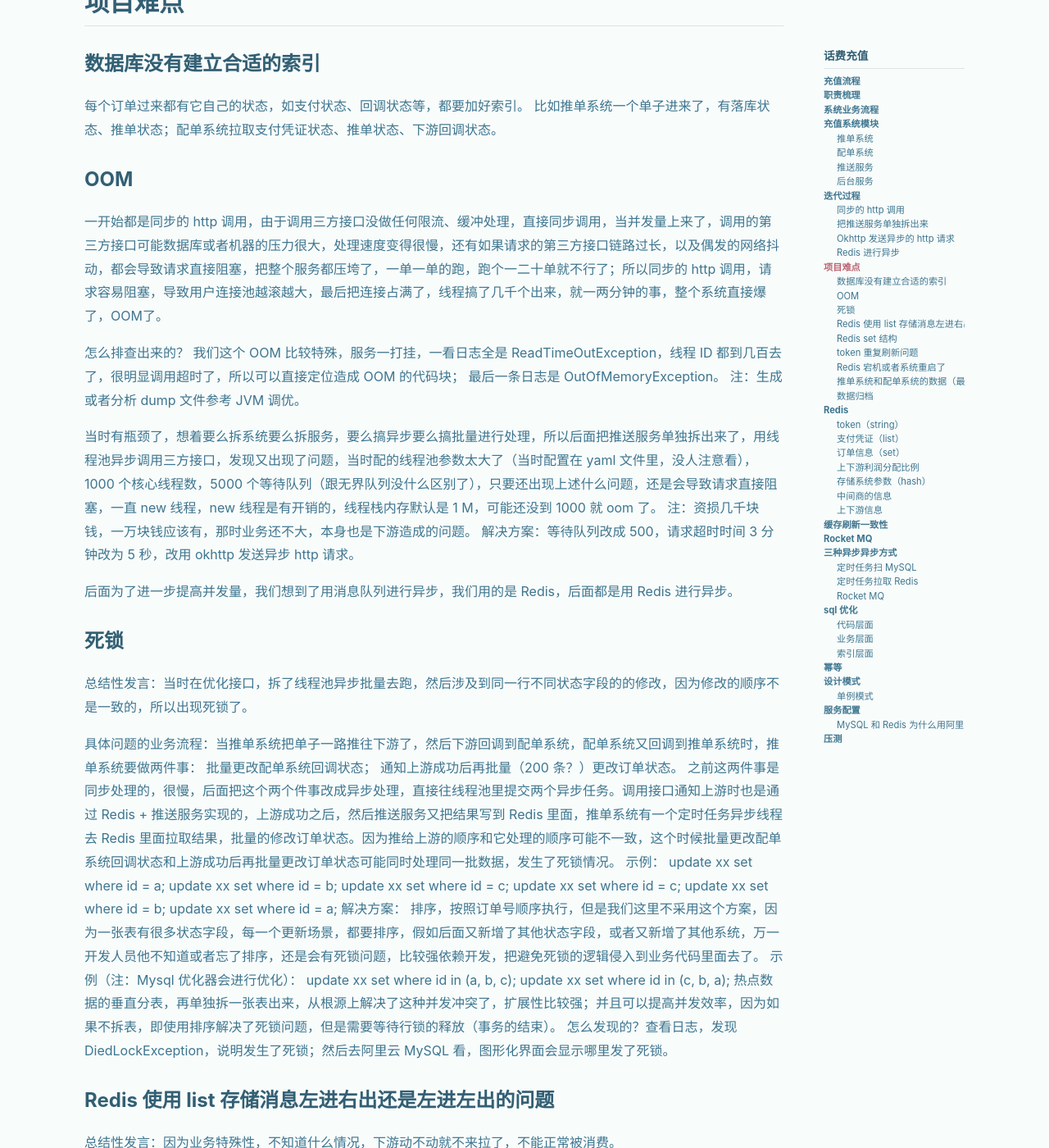
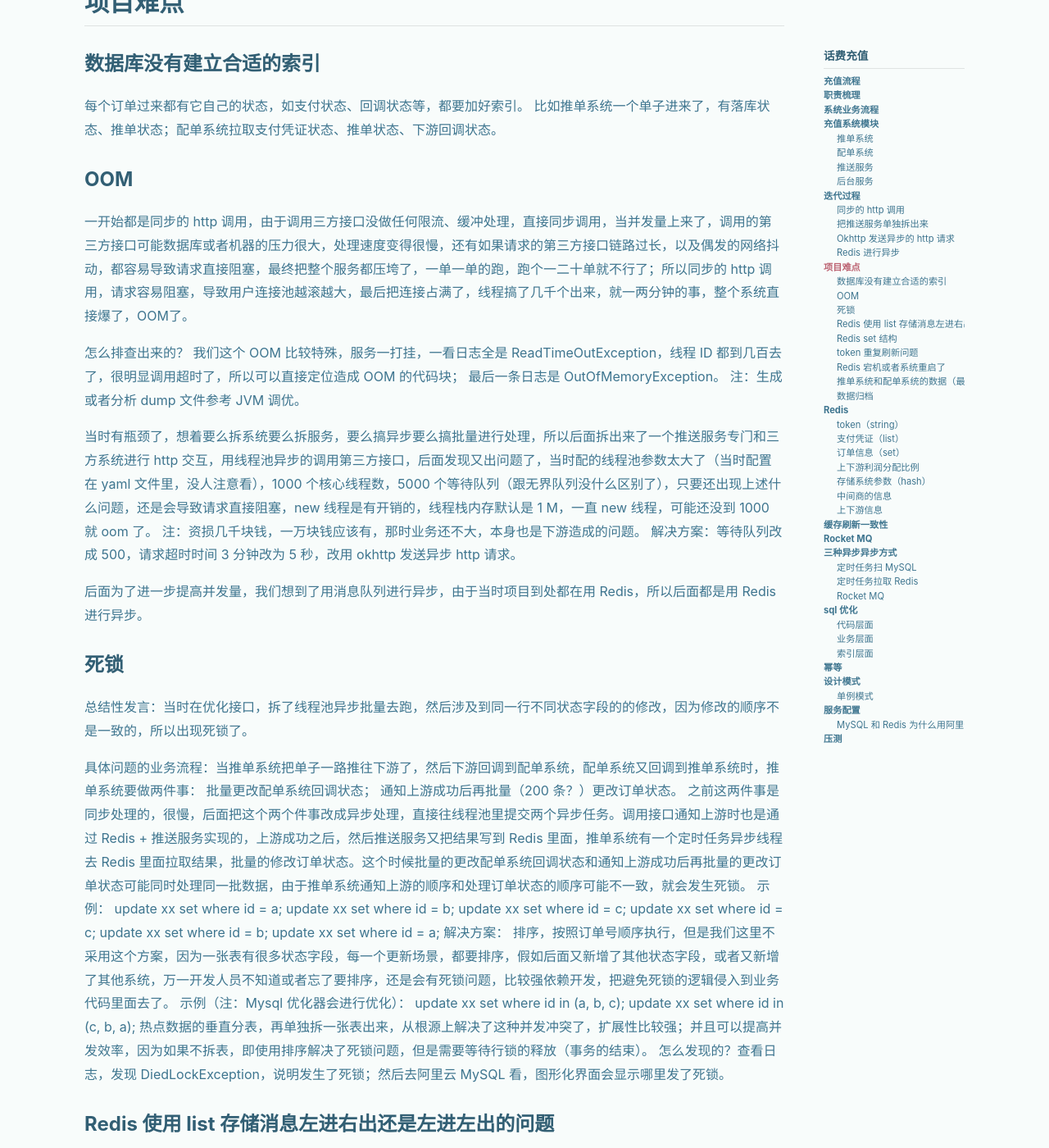
Before and after one commit to lvLiu-kun/lvLiu-kun.github.io, a Jekyll site: the page built from _posts/2024-07-23-话费充值.md, in a window 1280 px wide and 1400 px high, scrolled down 3048 px. Shown: the whole window at 82% size. Built offline with Jekyll 4.4.1, drawn with Linux system fonts in a browser that asks for light colours; nearby versions of some CDN libraries; some of the changed text lies outside the part shown.

Commit message:
修改内容

```diff
--- a/_posts/2024-07-23-话费充值.md
+++ b/_posts/2024-07-23-话费充值.md
@@ -72,7 +72,7 @@ c 端用户在平台商家那边充值话费，然后平台商家把单子推给
 
 缺点：
 很慢，tps 达不到平台商家要求，上线要求达到 100 Tps，当时项目只能承受 10 Tps左右。
-网络抖动容易导致请求阻塞，如果我们拉运营代理商的支付凭证快了，或者上下游拉我们的接口快了，再或者推单系统和配单系统有延迟了，直接一个网络抖动把整个项目系统拖垮了，这也是为什么我们会出现 oom 这种问题。
+请求容易阻塞，如果我们拉运营代理商的支付凭证快了，或者上下游拉我们的接口快了，再或者推单系统和配单系统之间有网络延迟，直接一个网络抖动把整个项目系统拖垮了，这也是为什么我们会出现 oom 这种问题。
 
 ### 把推送服务单独拆出来
 
@@ -95,18 +95,18 @@ c 端用户在平台商家那边充值话费，然后平台商家把单子推给
 
 ### OOM
 
-一开始都是同步的 http 调用，由于调用三方接口没做任何限流、缓冲处理，直接同步调用，当并发量上来了，调用的第三方接口可能数据库或者机器的压力很大，处理速度变得很慢，还有如果请求的第三方接口链路过长，以及偶发的网络抖动，都会导致请求直接阻塞，把整个服务都压垮了，一单一单的跑，跑个一二十单就不行了；所以同步的 http 调用，请求容易阻塞，导致用户连接池越滚越大，最后把连接占满了，线程搞了几千个出来，就一两分钟的事，整个系统直接爆了，OOM了。
+一开始都是同步的 http 调用，由于调用三方接口没做任何限流、缓冲处理，直接同步调用，当并发量上来了，调用的第三方接口可能数据库或者机器的压力很大，处理速度变得很慢，还有如果请求的第三方接口链路过长，以及偶发的网络抖动，都容易导致请求直接阻塞，最终把整个服务都压垮了，一单一单的跑，跑个一二十单就不行了；所以同步的 http 调用，请求容易阻塞，导致用户连接池越滚越大，最后把连接占满了，线程搞了几千个出来，就一两分钟的事，整个系统直接爆了，OOM了。
 
 怎么排查出来的？
 我们这个 OOM 比较特殊，服务一打挂，一看日志全是 ReadTimeOutException，线程 ID 都到几百去了，很明显调用超时了，所以可以直接定位造成 OOM 的代码块；
 最后一条日志是 OutOfMemoryException。
 注：生成或者分析 dump 文件参考 JVM 调优。
 
-当时有瓶颈了，想着要么拆系统要么拆服务，要么搞异步要么搞批量进行处理，所以后面把推送服务单独拆出来了，用线程池异步调用三方接口，发现又出现了问题，当时配的线程池参数太大了（当时配置在 yaml 文件里，没人注意看），1000 个核心线程数，5000 个等待队列（跟无界队列没什么区别了），只要还出现上述什么问题，还是会导致请求直接阻塞，一直 new 线程，new 线程是有开销的，线程栈内存默认是 1 M，可能还没到 1000 就 oom 了。
+当时有瓶颈了，想着要么拆系统要么拆服务，要么搞异步要么搞批量进行处理，所以后面拆出来了一个推送服务专门和三方系统进行 http 交互，用线程池异步的调用第三方接口，后面发现又出问题了，当时配的线程池参数太大了（当时配置在 yaml 文件里，没人注意看），1000 个核心线程数，5000 个等待队列（跟无界队列没什么区别了），只要还出现上述什么问题，还是会导致请求直接阻塞，new 线程是有开销的，线程栈内存默认是 1 M，一直 new 线程，可能还没到 1000 就 oom 了。
 注：资损几千块钱，一万块钱应该有，那时业务还不大，本身也是下游造成的问题。
 解决方案：等待队列改成 500，请求超时时间 3 分钟改为 5 秒，改用 okhttp 发送异步 http 请求。
 
-后面为了进一步提高并发量，我们想到了用消息队列进行异步，我们用的是 Redis，后面都是用 Redis 进行异步。
+后面为了进一步提高并发量，我们想到了用消息队列进行异步，由于当时项目到处都在用 Redis，所以后面都是用 Redis 进行异步。
 
 ### 死锁
 
@@ -115,7 +115,7 @@ c 端用户在平台商家那边充值话费，然后平台商家把单子推给
 具体问题的业务流程：当推单系统把单子一路推往下游了，然后下游回调到配单系统，配单系统又回调到推单系统时，推单系统要做两件事：
 批量更改配单系统回调状态；
 通知上游成功后再批量（200 条？）更改订单状态。
-之前这两件事是同步处理的，很慢，后面把这个两个件事改成异步处理，直接往线程池里提交两个异步任务。调用接口通知上游时也是通过 Redis + 推送服务实现的，上游成功之后，然后推送服务又把结果写到 Redis 里面，推单系统有一个定时任务异步线程去 Redis 里面拉取结果，批量的修改订单状态。因为推给上游的顺序和它处理的顺序可能不一致，这个时候批量更改配单系统回调状态和上游成功后再批量更改订单状态可能同时处理同一批数据，发生了死锁情况。
+之前这两件事是同步处理的，很慢，后面把这个两个件事改成异步处理，直接往线程池里提交两个异步任务。调用接口通知上游时也是通过 Redis + 推送服务实现的，上游成功之后，然后推送服务又把结果写到 Redis 里面，推单系统有一个定时任务异步线程去 Redis 里面拉取结果，批量的修改订单状态。这个时候批量的更改配单系统回调状态和通知上游成功后再批量的更改订单状态可能同时处理同一批数据，由于推单系统通知上游的顺序和处理订单状态的顺序可能不一致，就会发生死锁。
 示例：
 update xx set where id = a;
 update xx set where id = b;
@@ -124,7 +124,7 @@ update xx set where id = c;
 update xx set where id = b;
 update xx set where id = a;
 解决方案：
-排序，按照订单号顺序执行，但是我们这里不采用这个方案，因为一张表有很多状态字段，每一个更新场景，都要排序，假如后面又新增了其他状态字段，或者又新增了其他系统，万一开发人员他不知道或者忘了排序，还是会有死锁问题，比较强依赖开发，把避免死锁的逻辑侵入到业务代码里面去了。
+排序，按照订单号顺序执行，但是我们这里不采用这个方案，因为一张表有很多状态字段，每一个更新场景，都要排序，假如后面又新增了其他状态字段，或者又新增了其他系统，万一开发人员不知道或者忘了要排序，还是会有死锁问题，比较强依赖开发，把避免死锁的逻辑侵入到业务代码里面去了。
 示例（注：Mysql 优化器会进行优化）：
 update xx set where id in (a, b, c);
 update xx set where id in (c, b, a);
@@ -164,7 +164,7 @@ update xx set where id in (c, b, a);
 场景 1：并发比较高的时候，当 token 过期的一瞬间，如果同时进入 100 个请求，就同时去刷新了，本来只要刷新一次 token。
 
 解决方案：reentrantlock + 自旋锁
-一开始考虑的是加锁；虽然加锁能保证不会同时去刷新，但是它们会顺序去刷新，所以后面改成加锁后还要进行 double check；为了防止线程没抢到锁一直等待，我们还设置了一个 200 ms 的超时时间；以及为了防止后面线程加锁超时后直接就返回成功了，而先抢到锁的线程刷新失败了，我们还加入了自旋机制。
+一开始考虑的是加锁；虽然加锁能保证不会同时去刷新，但是它们会顺序去刷新，所以后面改成加锁后还要进行 double check；为了防止线程没抢到锁一直等待，我们还设置了一个 200 ms 的超时时间；以及为了防止后面的线程加锁超时后直接就返回成功了，而先抢到锁的线程刷新失败了，我们还加入了自旋机制。
 
 整个流程是这样的：
 当发现 token 过期（调用接口报错或者异常，即请求不通了）（first check），首先 tryLock 设置 200 ms超时时间（线程不能一直等着）（约是刷新 token 所需要的时间），然后进行第二次判定（借鉴 单例模式 的 double check 思想），如果 token 刷新时间(Redis 记录了token 及其刷新时间) < 当前线程记录的 token 过期时间则更新 token，否则直接返回成功；然后为了防止后面线程加锁超时后直接就返回成功了，而先抢到锁的线程刷新失败（接口调不通了），所以为了提高成功率，自旋 3 次（while 循环），如果还超时，那就直接返回。
@@ -265,7 +265,7 @@ double check（只能有一个人去更新）；
 注：下游支付渠道回调和配单系统回调时，我们都会记录记录表和消费表（往里面插一样的数据）。
 用 MySQL 做异步为什么能快？就是因为我们拆了两张表，一张记录表，一张消费表，用消费表做异步，用 delete 消费表替换 update 记录表。如果只有一张记录表，每次回调都会插入，那这张表的数据会越来越多，变成大表，消费完之后 update 一下状态（小表 update 当然可以，百万级数据就很慢了），就会很慢，所以搞了两张表，记录表只负责插入和查询，消费表只负责插入和删除，消费完就 delete，所以能保证消费表永远是张小表，最多也只是 1000 以内的数据，在这个业务场景下用 delete 替换 update 性能就会很高，这也是为什么我们敢用 MySQL 做异步的原因。
 
-为什么不用 Redis 做异步？落库之后涉及到对库状态更改。
+为什么不用 Redis 做异步？和 MySQL 只用一张记录表做异步一样，当推单系统返回确认时，需要修改一下表状态（update 大表会很慢）。
 
 ### 定时任务拉取 Redis
 
```
Also changed, not shown: _posts/2022-08-12-ThreadLocal.md (+56 -15 lines), _posts/2024-07-23-JUC.md (+3 -3 lines), _posts/2024-07-23-智能货柜.md (+1 -1 lines), _posts/2024-07-23-线程池.md (+8 -1 lines), _posts/2024-07-26-ThreadLocal X.md (renamed from _posts/2024-07-26-ThreadLocal.md, +2 -0 lines).
